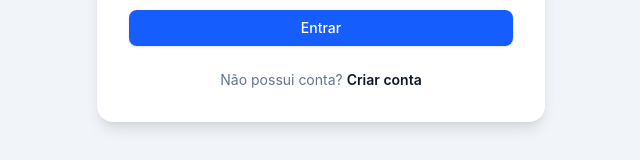
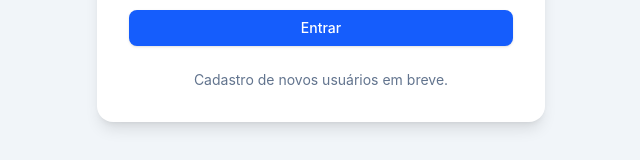
Before and after one commit to Britou/taskflow, a React (Vite) app: page /login in a window 1280 px wide. Shown: the part 496-656 px from the top of the page, without its empty margins (319-959 px from the left). Built offline with nearby package versions, Linux system fonts and the light colour scheme; no server answers.

Commit message:
fix: removendo link quebrado de cadastro

```diff
--- a/src/pages/Login.tsx
+++ b/src/pages/Login.tsx
@@ -1,5 +1,5 @@
 import { useState } from "react";
-import { useNavigate, Link } from "react-router-dom";
+import { useNavigate } from "react-router-dom";
 import { useAuth } from "../hooks/useAuth";
 import { Button } from "../ui/Button";
 
@@ -81,13 +81,7 @@ export function Login() {
         </form>
 
         <p className="text-sm text-slate-500 mt-6 text-center">
-          Não possui conta?{" "}
-          <Link
-            to="/register"
-            className="text-slate-900 font-semibold"
-          >
-            Criar conta
-          </Link>
+          Cadastro de novos usuários em breve.
         </p>
       </div>
     </div>
```
Lines whose indentation alone changed are shown as unchanged.
